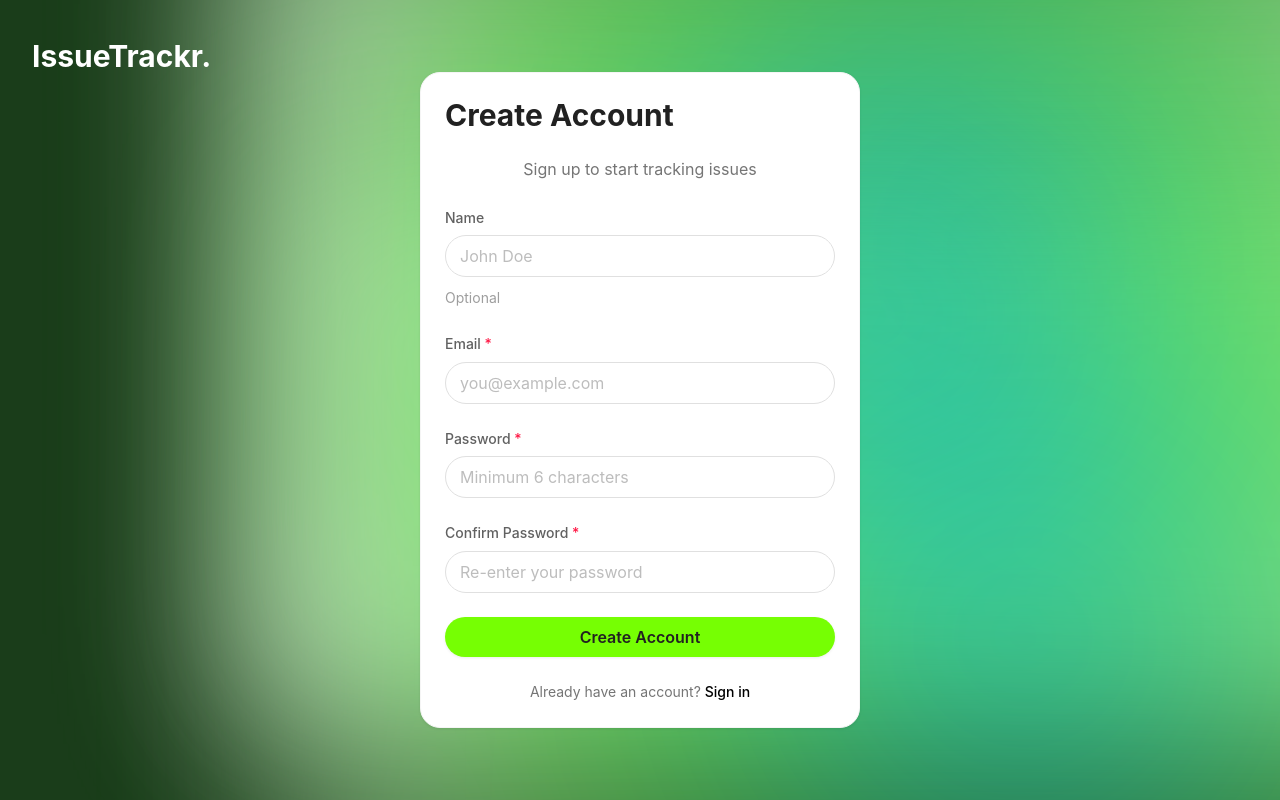
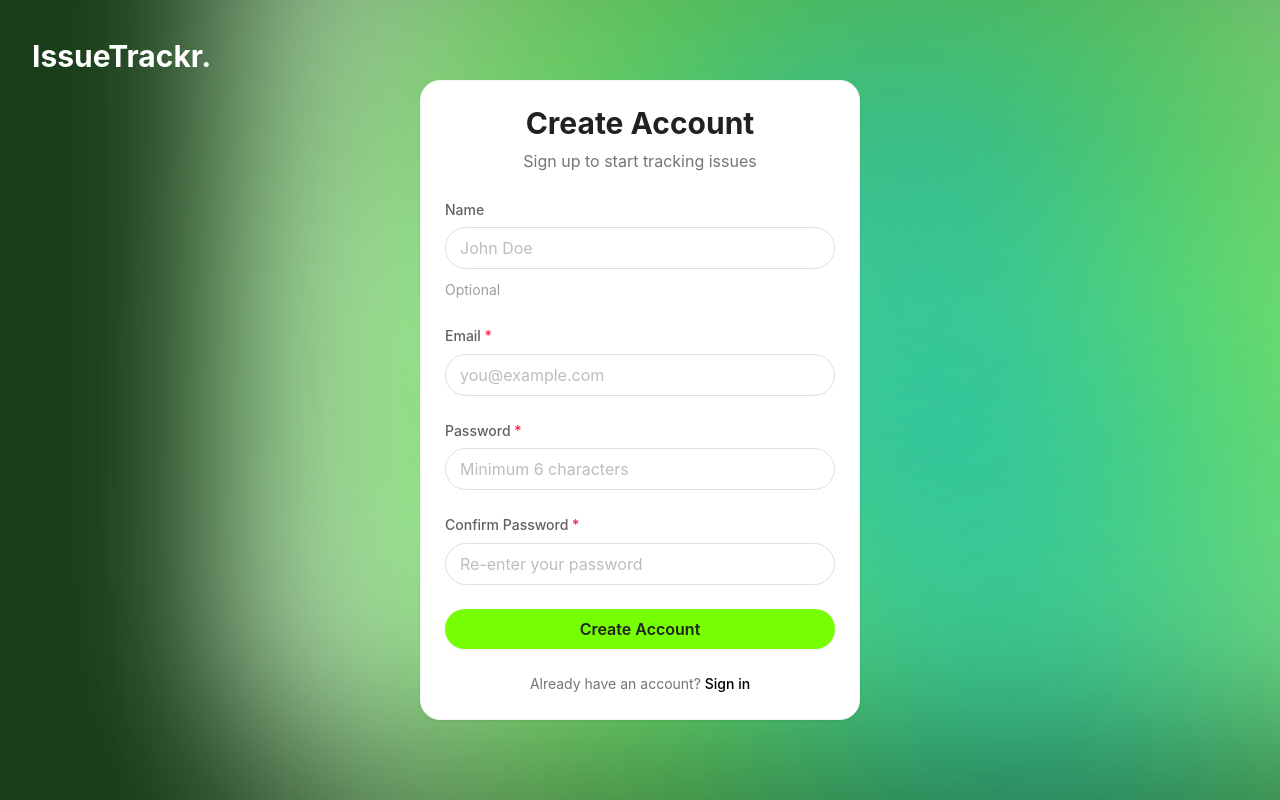
Before and after one commit to Dineth-Panagoda/Newnop, a React (Vite) app in the folder client/: page /register in a window 1280 px wide. Built offline with nearby package versions, Linux system fonts and the light colour scheme; no server answers.

Commit message:
final styling changes

```diff
--- a/client/src/pages/Login.css
+++ b/client/src/pages/Login.css
@@ -30,7 +30,7 @@
   z-index: 10;
 }
 
-.title {
+.authTitle {
   margin: 0 0 0.5rem 0;
   font-size: 1.875rem;
   font-weight: 700;
@@ -38,7 +38,7 @@
   text-align: center;
 }
 
-.subtitle {
+.authSubtitle {
   margin: 0 0 1.5rem 0;
   font-size: 1rem;
   color: #757575;
--- a/client/src/pages/Login.jsx
+++ b/client/src/pages/Login.jsx
@@ -100,8 +100,8 @@ const Login = () => {
         IssueTrackr.
       </div>
       <Card className="loginCard">
-        <h1 className="title">Welcome Back</h1>
-        <p className="subtitle">Sign in to your account to continue</p>
+        <h1 className="authTitle">Welcome Back</h1>
+        <p className="authSubtitle">Sign in to your account to continue</p>
 
         {/* Show error from API if exists */}
         {error && <div className="errorAlert">{error}</div>}
--- a/client/src/pages/Register.css
+++ b/client/src/pages/Register.css
@@ -30,7 +30,7 @@
   z-index: 10;
 }
 
-.title {
+.authTitle {
   margin: 0 0 0.5rem 0;
   font-size: 1.875rem;
   font-weight: 700;
@@ -38,7 +38,7 @@
   text-align: center;
 }
 
-.subtitle {
+.authSubtitle {
   margin: 0 0 1.5rem 0;
   font-size: 1rem;
   color: #757575;
--- a/client/src/pages/Register.jsx
+++ b/client/src/pages/Register.jsx
@@ -119,8 +119,8 @@ const Register = () => {
         IssueTrackr.
       </div>
       <Card className="registerCard">
-        <h1 className="title">Create Account</h1>
-        <p className="subtitle">Sign up to start tracking issues</p>
+        <h1 className="authTitle">Create Account</h1>
+        <p className="authSubtitle">Sign up to start tracking issues</p>
 
         {/* Show error from API if exists */}
         {error && <div className="errorAlert">{error}</div>}
```
